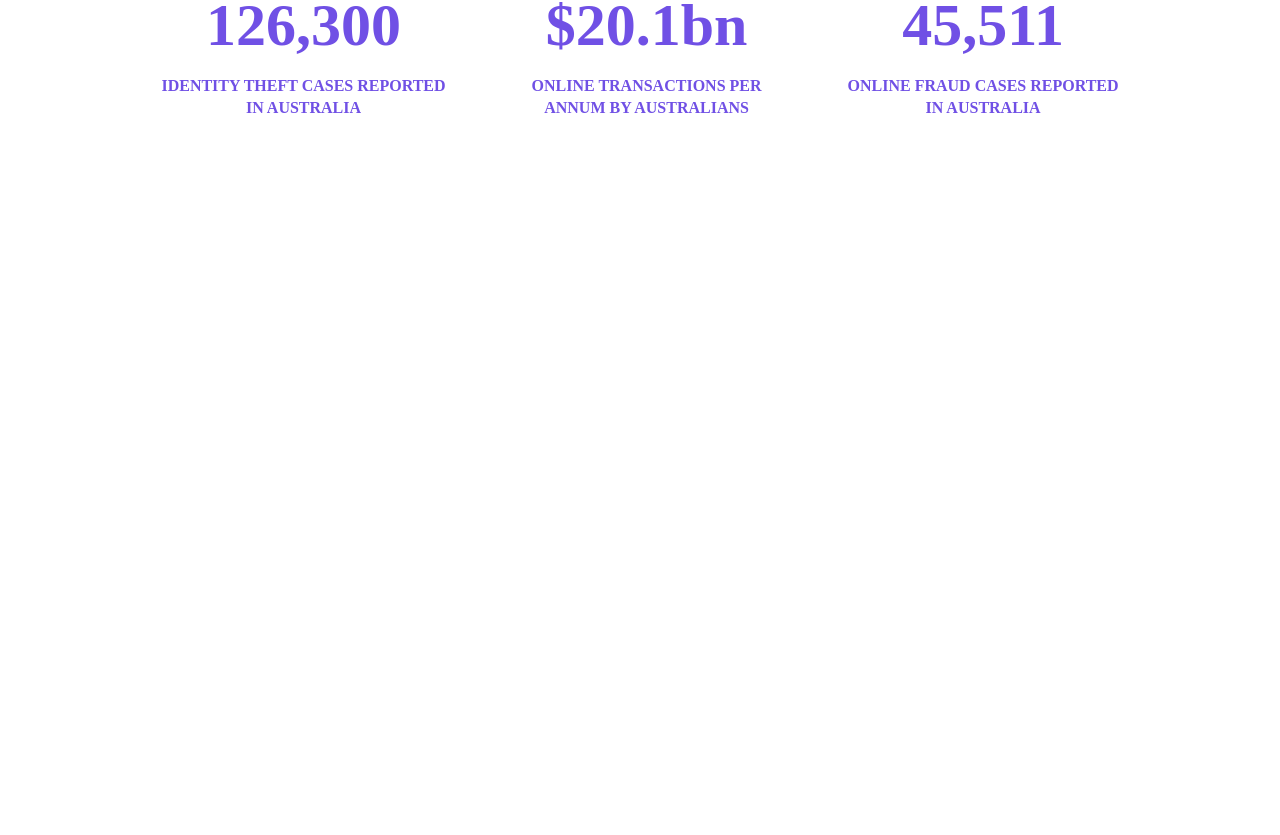
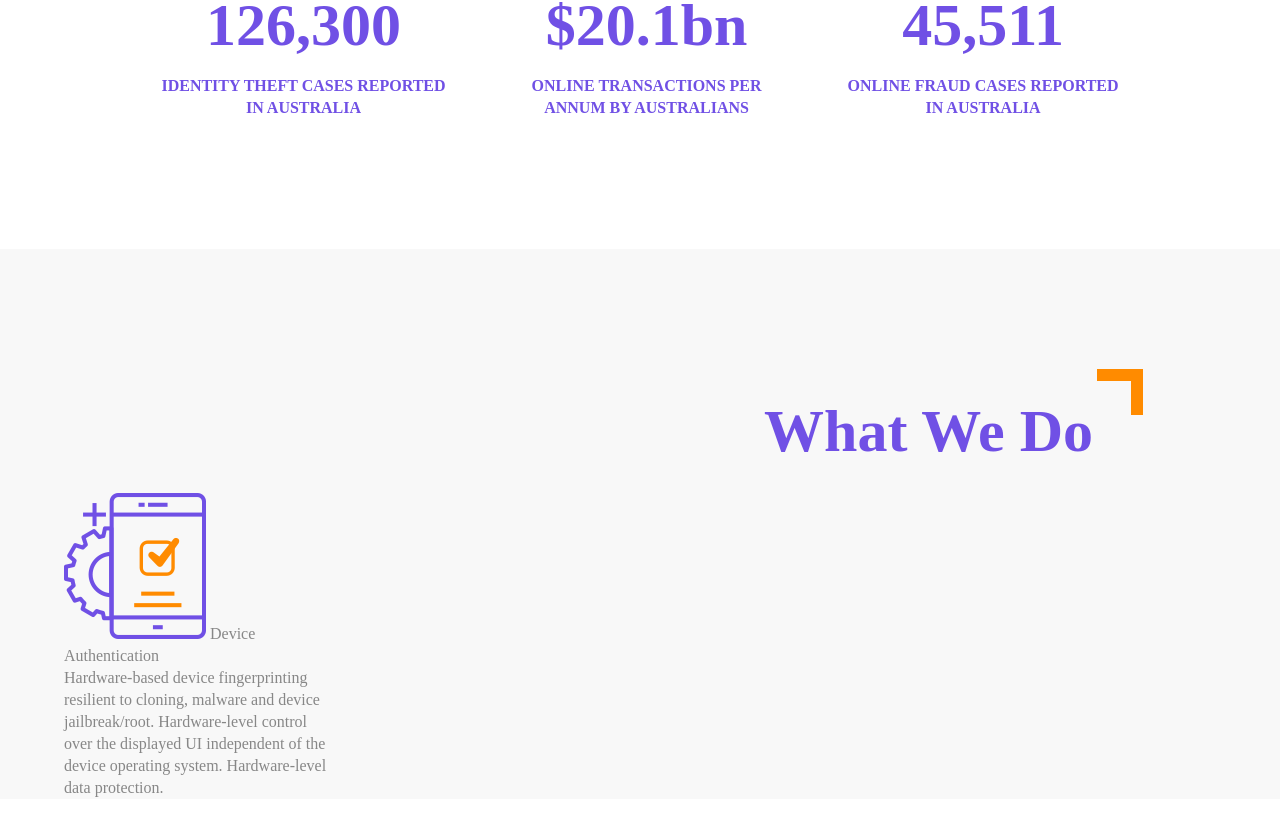
Before and after one commit to domain835/Salt, a website: page app/index.html in a window 1280 px wide. Shown: the part 953-1788 px from the top of the page. Drawn offline with nearby package versions, Linux system fonts and the light colour scheme; files that its build step writes are made by us from their sources.

Commit message:
What We Do title done

```diff
--- a/app/index.html
+++ b/app/index.html
@@ -88,6 +88,25 @@
       <p class="stat__item-text">Online Fraud Cases Reported<br>in Australia</p>
     </div>
   </section>
+  <section class="we-do">
+    <div class="container">
+      <h1 class="we-do__title">What We Do</h1>
+      <div class="we-do__items">
+        <div class="we-do__item">
+          <img class="we-do__item-img" src="images/device-authentication.png" alt="" >
+          <span class="we-do__item-title">Device Authentication</span>
+          <p class="we-do__item-text">
+            Hardware-based device fingerprinting
+            resilient to cloning, malware and device
+            jailbreak/root. Hardware-level control
+            over the displayed UI independent of the
+            device operating system. Hardware-level
+            data protection.
+          </p>
+        </div>
+      </div>
+    </div>
+  </section>
 
   <script src="js/main.min.js"></script>
 </body>
--- a/app/scss/style.scss
+++ b/app/scss/style.scss
@@ -12,7 +12,7 @@ html {
   outline: none;;
 }
 
-h2, p {
+h1, h2, p {
   margin: 0;
 }
 
@@ -202,3 +202,27 @@ body {
     }
   }
 }
+
+.we-do {
+  background: #f8f8f8;
+  padding-top: 120px;
+
+  &__title {
+    color: #7050e5;
+    font-size: 60px;
+    line-height: 44px;
+    text-align: right;
+    margin: 0 73px;
+    padding: 40px 50px;
+    background: url('../images/we-do-title-bkg.png') no-repeat;
+    background-position: top right;
+  }
+
+  &__item {
+    width: 274px;
+
+    &-img {
+
+    }
+  }
+}
```
Also changed, not shown: app/images/User authentication.png (added), app/images/cloud-security.png (added), app/images/contemporary-methods.png (added), app/images/device-authentication.png (added), app/images/hsm-solutions.png (added), app/images/transaction-authentication.png (added), app/images/we-do-title-bkg.png (added).
